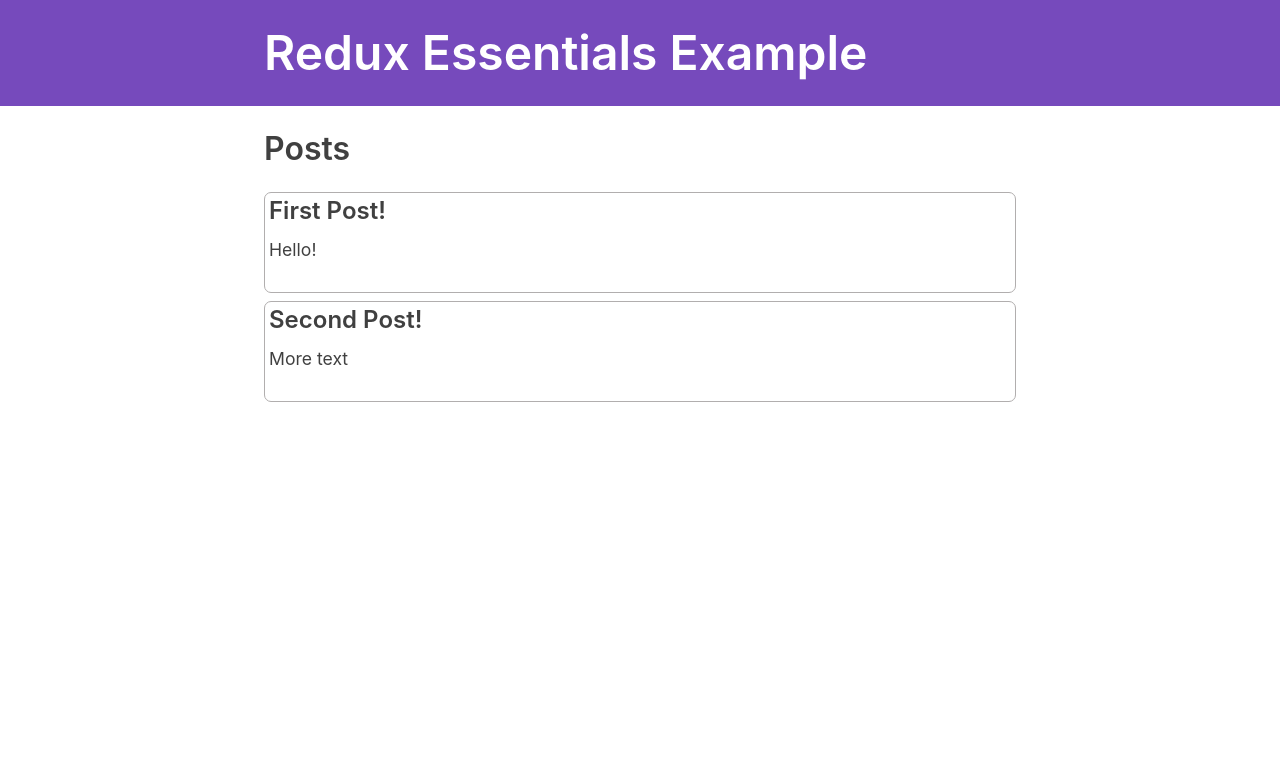
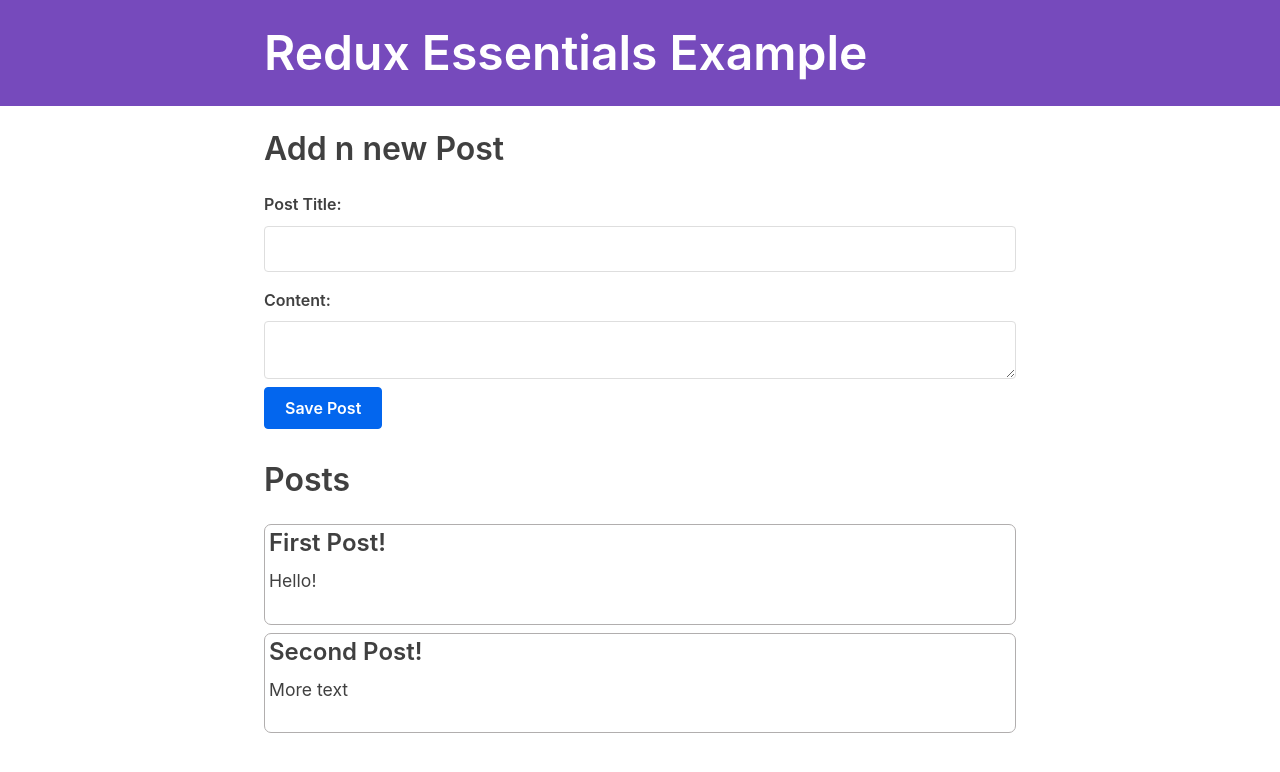
Before and after one commit to 8mamo10/relux, a React (Create React App) app in the folder redux-essentials-example-app/: page / in a window 1280 px wide. Shown: the top 772 px of the page. Built offline with nearby package versions, Linux system fonts and the light colour scheme; what miragejs, txtgen would draw is missing.

Commit message:
Show AddPostForm

```diff
--- a/redux-essentials-example-app/src/App.js
+++ b/redux-essentials-example-app/src/App.js
@@ -9,6 +9,7 @@
 import { Navbar } from './app/Navbar'
 
 import { PostsList } from './features/posts/PostsList'
+import { AddPostForm } from './features/posts/AddPostForm'
 
 function App() {
   return (
@@ -21,6 +22,7 @@
             path="/"
             render={() => (
               <React.Fragment>
+                <AddPostForm />
                 <PostsList />
               </React.Fragment>
             )}
```
